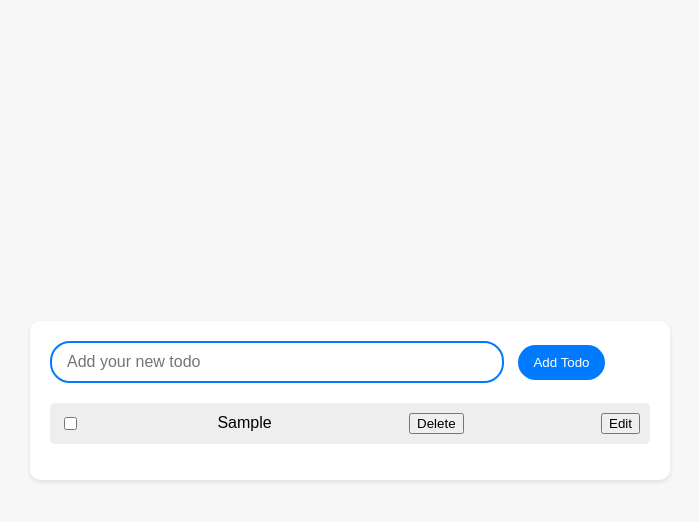
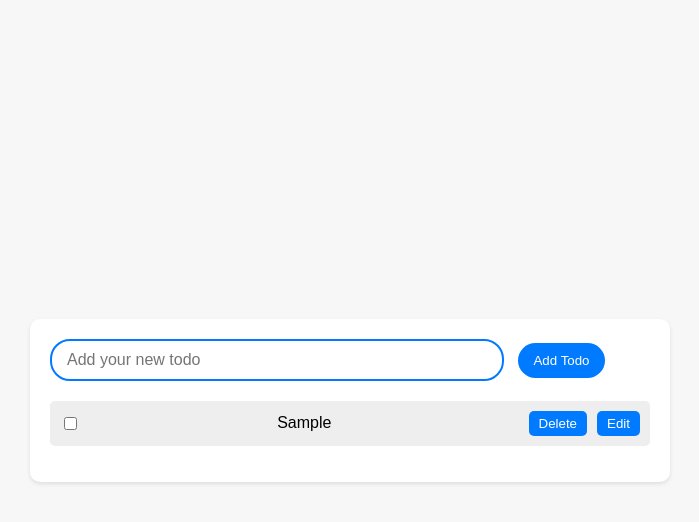
Before and after one commit to HICHULOG/js-todo-app, a plain HTML site: page index.html in a window 1280 px wide. Both pictures are taken after typing "Sample" into the empty fields and a click on the button "Add Todo". Shown: the whole page, without its empty margins (290-989 px from the left). Drawn offline with Linux system fonts and the light colour scheme.

Commit message:
Update button styles

```diff
--- a/app.js
+++ b/app.js
@@ -41,9 +41,14 @@ function addTodoItem(text) {
     }
   });
 
+  // 버튼들을 담을 div 생성
+  const buttonsDiv = document.createElement("div");
+  buttonsDiv.classList.add("btnDiv");
+
   // 삭제 버튼
   const deleteButton = document.createElement("button");
   deleteButton.textContent = "Delete";
+  deleteButton.classList.add("btn");
   deleteButton.onclick = function () {
     li.remove();
   };
@@ -51,6 +56,7 @@ function addTodoItem(text) {
   // 편집 버튼
   const editButton = document.createElement("button");
   editButton.textContent = "Edit";
+  editButton.classList.add("btn");
   editButton.onclick = function () {
     const newText = prompt("Edit your todo", span.textContent);
     if (newText) {
@@ -58,15 +64,21 @@ function addTodoItem(text) {
     }
   };
 
+  // 버튼들을 div에 추가
+  buttonsDiv.appendChild(deleteButton);
+  buttonsDiv.appendChild(editButton);
+
   // 드래그 앤 드롭 기능 설정을 위한 함수 호출
   setDraggableEvents(li);
 
   li.appendChild(checkbox);
   li.appendChild(span);
-  li.appendChild(deleteButton);
-  li.appendChild(editButton);
+  // 버튼 그룹(div)을 li에 추가
+  li.appendChild(buttonsDiv);
   todoList.appendChild(li);
 }
+
+let draggedItem = null; // 전역 변수로 선언
 
 function setDraggableEvents(item) {
   item.addEventListener("dragstart", function () {
--- a/style.css
+++ b/style.css
@@ -61,18 +61,24 @@ html {
   align-items: center;
 }
 
-.delete-todo {
-  background-color: #ff4d4d;
+.btnDiv {
+  display: flex;
+  justify-content: space-between;
+  gap: 10px;
+}
+
+.btn {
+  background-color: #007bff;
   border: none;
   color: white;
   padding: 5px 10px;
-  border-radius: 50%;
+  border-radius: 5px;
   cursor: pointer;
   transition: background-color 0.3s;
 }
 
-.delete-todo:hover {
-  background-color: #cc0000;
+.btn:hover {
+  background-color: #0056b3;
 }
 
 .completed {
```
